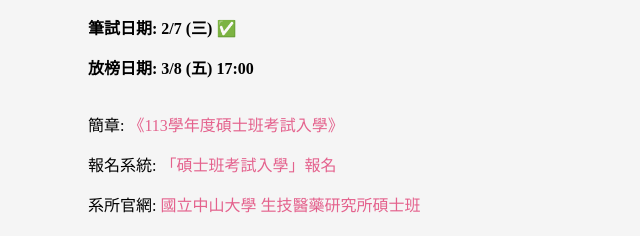
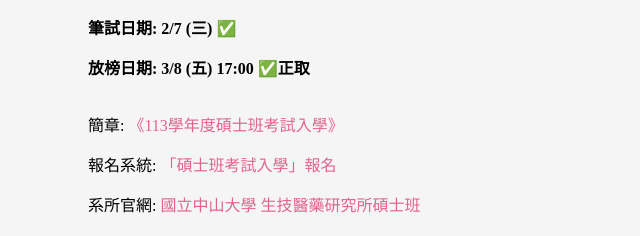
Before and after one commit to KKkevvinn/113-.github.io, a plain HTML site: page index.html in a window 1280 px wide. Shown: the part 982-1218 px from the top of the page, 0-640 px from the left. Drawn offline with Linux system fonts and the light colour scheme.

Commit message:
Update index.html
update info

```diff
--- a/index.html
+++ b/index.html
@@ -44,7 +44,7 @@
             height="60"/>
             國立中山大學&nbsp;生技醫藥研究所碩士班</h3>
             <blockquote><blockquote class="special">筆試日期: 2/7 (三) ✅</blockquote></blockquote>
-            <blockquote><blockquote class="special">放榜日期: 3/8 (五) 17:00</blockquote></blockquote>
+            <blockquote><blockquote class="special">放榜日期: 3/8 (五) 17:00 ✅正取</blockquote></blockquote>
             <p>&nbsp;</p>
             <blockquote><blockquote>簡章: <a href="https://exam-acad.nsysu.edu.tw/exam_netlist/chk_dpt_prt.php?S_Database=aca_master&selct_dpt=26&selct_sec=0" target="_blank" >《113學年度碩士班考試入學》</a></blockquote></blockquote>
             <blockquote><blockquote>報名系統: <a href="https://exam-acad.nsysu.edu.tw/main/exam_system_main.php?examno=41" target="_blank" >「碩士班考試入學」報名</a></blockquote></blockquote>
```
